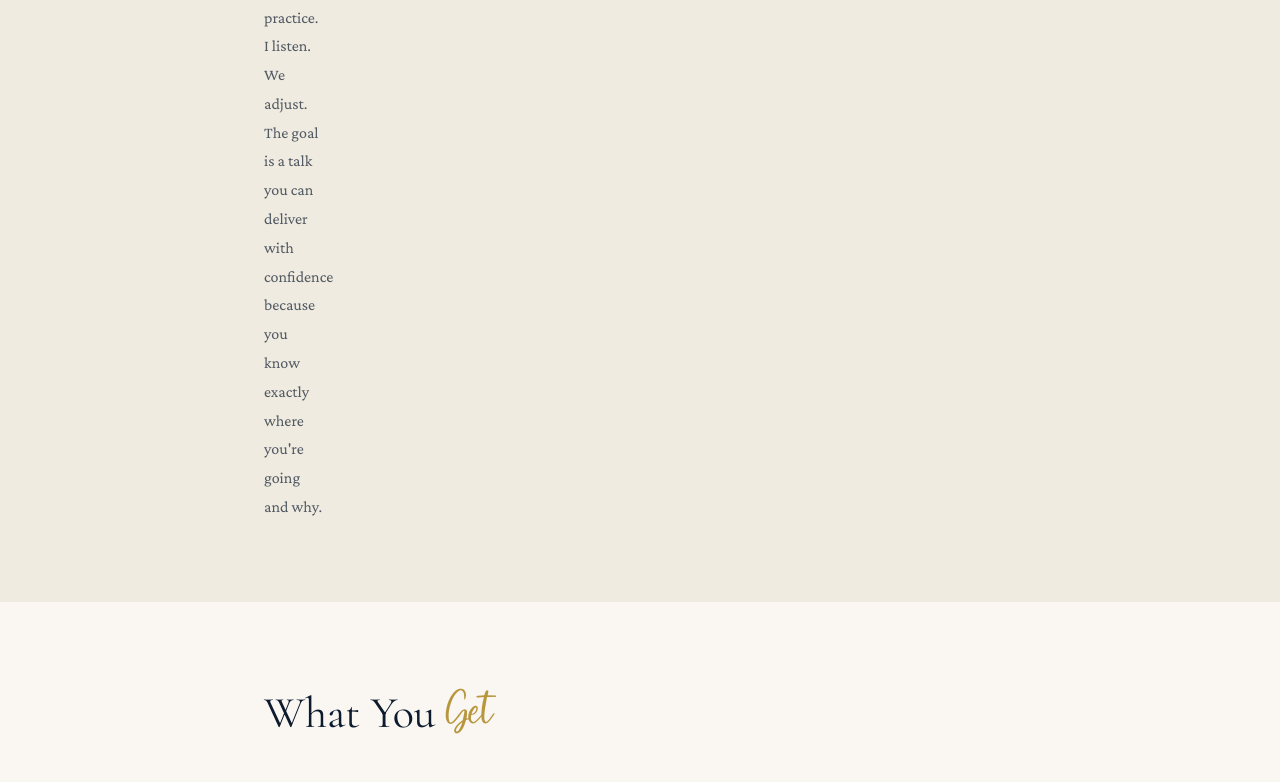
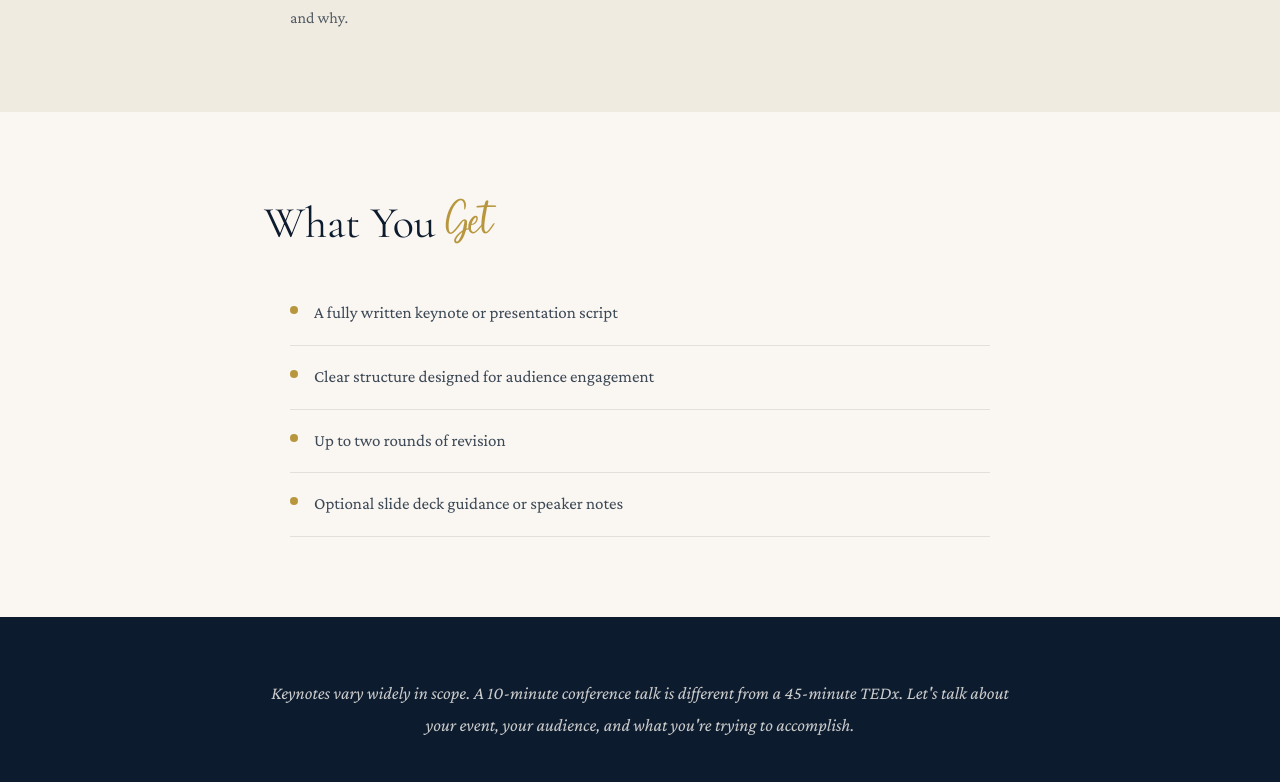
Before and after one commit to jmelnickmacdonald/anchoredprose, a Next.js app: page /services/keynotes in a window 1280 px wide. Shown: the part 2711-3493 px from the top of the page. Built offline with nearby package versions, Linux system fonts and the light colour scheme.

Commit message:
Update globals.css

```diff
--- a/src/app/globals.css
+++ b/src/app/globals.css
@@ -337,15 +337,15 @@ nav {
 
 .subpage-process { padding: 80px 48px; background: var(--cream-dark); }
 .subpage-process h2 { font-size: clamp(32px, 4vw, 44px); color: var(--navy); margin-bottom: 48px; text-align: center; }
-.process-steps { display: grid; gap: 48px; }
-.process-step { display: grid; grid-template-columns: 60px 1fr; gap: 24px; align-items: start; }
+.process-steps { max-width: 700px; margin: 0 auto; display: grid; gap: 48px; }
+.process-step { display: grid; grid-template-columns: 80px 1fr; gap: 24px; align-items: start; }
 .step-number { font-family: var(--font-display); font-size: 32px; color: var(--gold); font-weight: 300; }
 .process-step h3 { font-size: 22px; color: var(--navy); margin-bottom: 12px; }
 .process-step p { font-size: 16px; line-height: 1.8; color: rgba(13,27,46,0.7); }
 
 .subpage-deliverables { padding: 80px 48px; background: var(--cream); }
 .subpage-deliverables h2 { font-size: clamp(32px, 4vw, 44px); color: var(--navy); margin-bottom: 32px; }
-.subpage-deliverables ul { list-style: none; }
+.subpage-deliverables ul { list-style: none; max-width: 700px; margin: 0 auto; }
 .subpage-deliverables li {
   font-size: 17px; line-height: 1.8; color: rgba(13,27,46,0.8);
   padding: 16px 0; border-bottom: 1px solid rgba(13,27,46,0.1);
```
